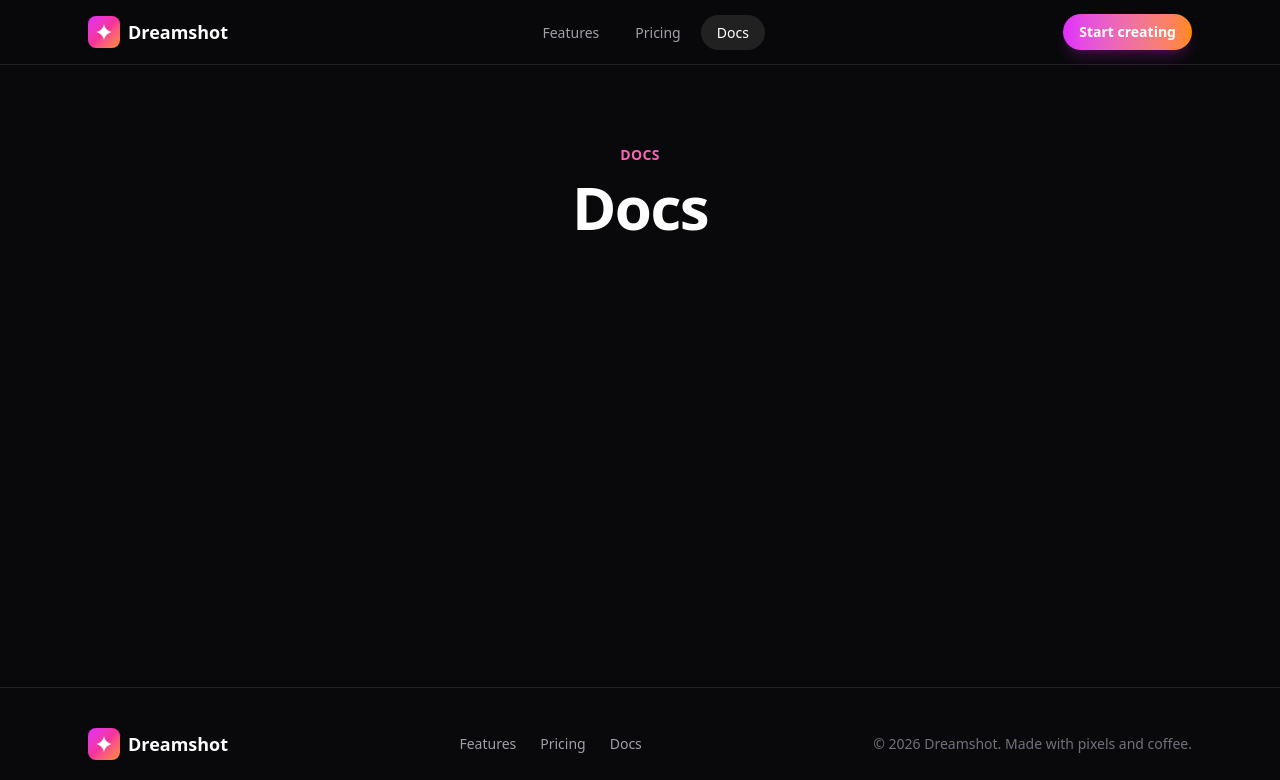
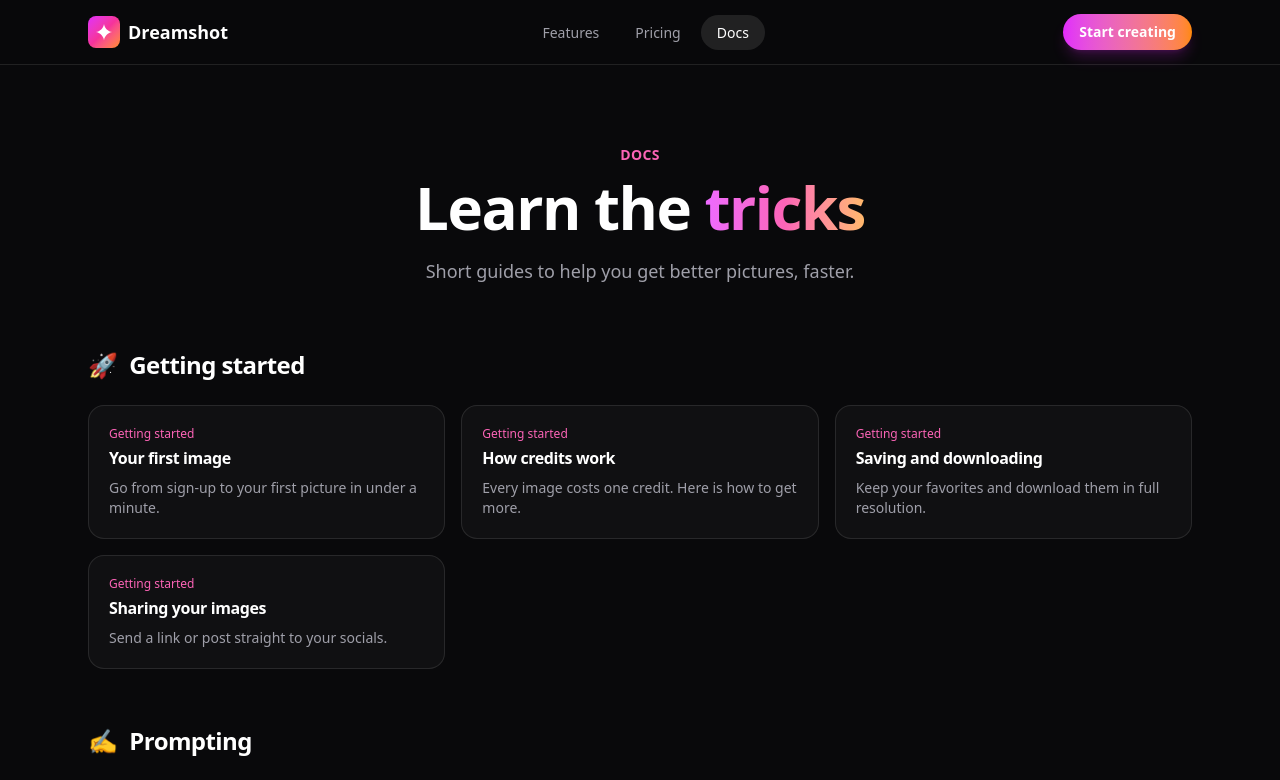
Before and after one commit to nir2002/sdlc-demo, a React (Vite) app: page /docs in a window 1280 px wide. Shown: the top 780 px of the page. Built offline with nearby package versions, Linux system fonts and the light colour scheme.

Commit message:
Add docs index grouped by category and article pages

```diff
--- /dev/null
+++ b/src/pages/DocArticlePage.tsx
@@ -0,0 +1,64 @@
+import { Link, useParams } from 'react-router'
+import { articlesInCategory, categoryEmoji, docs } from '../content/docs.ts'
+
+export function DocArticlePage() {
+  const { slug } = useParams()
+  const article = docs.find((doc) => doc.slug === slug)
+
+  if (!article) {
+    return (
+      <section className="mx-auto max-w-2xl px-4 py-28 text-center sm:px-6">
+        <title>Article not found — Dreamshot</title>
+        <h1 className="text-4xl font-bold">Article not found</h1>
+        <Link to="/docs" className="mt-8 inline-block font-semibold text-pink-400">
+          ← Back to docs
+        </Link>
+      </section>
+    )
+  }
+
+  // Suggest the articles that come after this one in its category, wrapping around.
+  const siblings = articlesInCategory(article.category)
+  const index = siblings.indexOf(article)
+  const next = [...siblings.slice(index + 1), ...siblings.slice(0, index)].slice(0, 2)
+
+  return (
+    <article className="mx-auto max-w-2xl px-4 py-16 sm:px-6 sm:py-20">
+      <title>{`${article.title} — Dreamshot Docs`}</title>
+
+      <Link to="/docs" className="text-sm text-zinc-400 hover:text-white">
+        ← Docs
+      </Link>
+      <p className="mt-8 text-sm font-medium text-pink-400">
+        {categoryEmoji[article.category]} {article.category}
+      </p>
+      <h1 className="mt-2 text-4xl font-bold sm:text-5xl">{article.title}</h1>
+      <p className="mt-4 text-xl text-zinc-400">{article.summary}</p>
+
+      <div className="mt-10 space-y-6 text-lg leading-8">
+        {article.body.map((paragraph) => (
+          <p key={paragraph}>{paragraph}</p>
+        ))}
+      </div>
+
+      {next.length > 0 && (
+        <aside className="mt-16 border-t border-white/10 pt-8">
+          <h2 className="text-sm font-semibold text-zinc-400">Keep reading</h2>
+          <ul className="mt-4 grid gap-4 sm:grid-cols-2">
+            {next.map((doc) => (
+              <li key={doc.slug}>
+                <Link
+                  to={`/docs/${doc.slug}`}
+                  className="block rounded-2xl border border-white/10 p-4 hover:border-pink-400/40"
+                >
+                  <span className="font-semibold text-white">{doc.title}</span>
+                  <span className="mt-1 block text-sm text-zinc-400">{doc.summary}</span>
+                </Link>
+              </li>
+            ))}
+          </ul>
+        </aside>
+      )}
+    </article>
+  )
+}
--- a/src/pages/DocsPage.tsx
+++ b/src/pages/DocsPage.tsx
@@ -1,10 +1,45 @@
+import { Link } from 'react-router'
 import { PageIntro } from '../components/PageIntro.tsx'
+import { articlesInCategory, categoryEmoji, docCategories } from '../content/docs.ts'
 
 export function DocsPage() {
   return (
-    <section className="mx-auto max-w-6xl px-4 py-20 sm:px-6">
+    <>
       <title>Docs — Dreamshot</title>
-      <PageIntro eyebrow="Docs" title="Docs" />
-    </section>
+
+      <section className="mx-auto max-w-6xl px-4 py-20 sm:px-6">
+        <PageIntro eyebrow="Docs" title={<>Learn the <span className="text-gradient">tricks</span></>}>
+          Short guides to help you get better pictures, faster.
+        </PageIntro>
+
+        <div className="mt-16 space-y-14">
+          {docCategories.map((category) => {
+            const headingId = `category-${category.toLowerCase().replaceAll(' ', '-')}`
+            return (
+              <section key={category} aria-labelledby={headingId}>
+                <h2 id={headingId} className="flex items-center gap-3 text-2xl font-semibold">
+                  <span aria-hidden="true">{categoryEmoji[category]}</span>
+                  {category}
+                </h2>
+                <ul className="mt-6 grid gap-4 sm:grid-cols-2 lg:grid-cols-3">
+                  {articlesInCategory(category).map((doc) => (
+                    <li key={doc.slug}>
+                      <Link
+                        to={`/docs/${doc.slug}`}
+                        className="group block h-full rounded-2xl border border-white/10 bg-white/[0.03] p-5 transition-colors hover:border-pink-400/40 hover:bg-white/[0.06]"
+                      >
+                        <p className="text-xs font-medium text-pink-400">{doc.category}</p>
+                        <h3 className="mt-1 font-semibold group-hover:text-pink-200">{doc.title}</h3>
+                        <p className="mt-2 text-sm text-zinc-400">{doc.summary}</p>
+                      </Link>
+                    </li>
+                  ))}
+                </ul>
+              </section>
+            )
+          })}
+        </div>
+      </section>
+    </>
   )
 }
--- a/src/router.tsx
+++ b/src/router.tsx
@@ -1,5 +1,6 @@
 import { createBrowserRouter } from 'react-router'
 import { Layout } from './components/Layout.tsx'
+import { DocArticlePage } from './pages/DocArticlePage.tsx'
 import { DocsPage } from './pages/DocsPage.tsx'
 import { FeaturesPage } from './pages/FeaturesPage.tsx'
 import { HomePage } from './pages/HomePage.tsx'
@@ -14,6 +15,7 @@ export const router = createBrowserRouter([
       { path: 'features', element: <FeaturesPage /> },
       { path: 'pricing', element: <PricingPage /> },
       { path: 'docs', element: <DocsPage /> },
+      { path: 'docs/:slug', element: <DocArticlePage /> },
     ],
   },
 ])
```
